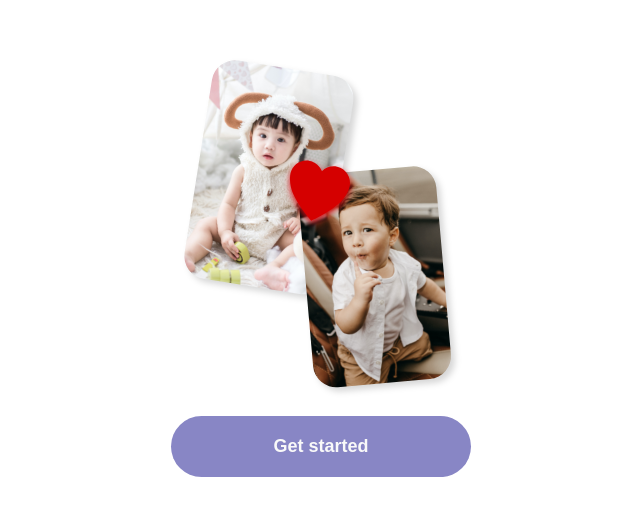
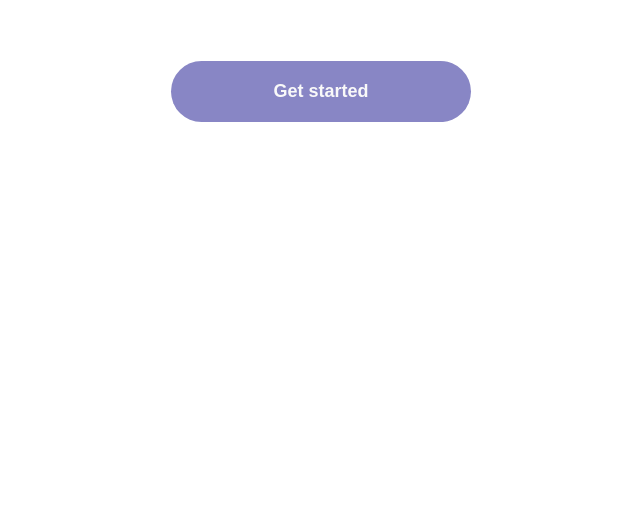
Before and after one commit to joannlap/Front-End-2, a plain HTML site: page index.html in a window 1280 px wide. Shown: the part 108-624 px from the top of the page, without its empty margins (319-959 px from the left). Drawn offline with Linux system fonts and the light colour scheme.

Commit message:
index.js adjustments

```diff
--- a/index.html
+++ b/index.html
@@ -14,11 +14,6 @@
       <img src="img/components/logo.svg" alt="logo">
     </div>
 
-    <div class="match_photo">
-      <img src="img/components/match.png" alt="">
-    </div>
-  </section>
-
     <section class="signin-btns">
       <a href="/home.html"><button>
           Get started
```
Also changed, not shown: scripts/index.js (+11 -0 lines). Lines whose indentation alone changed are shown as unchanged.
